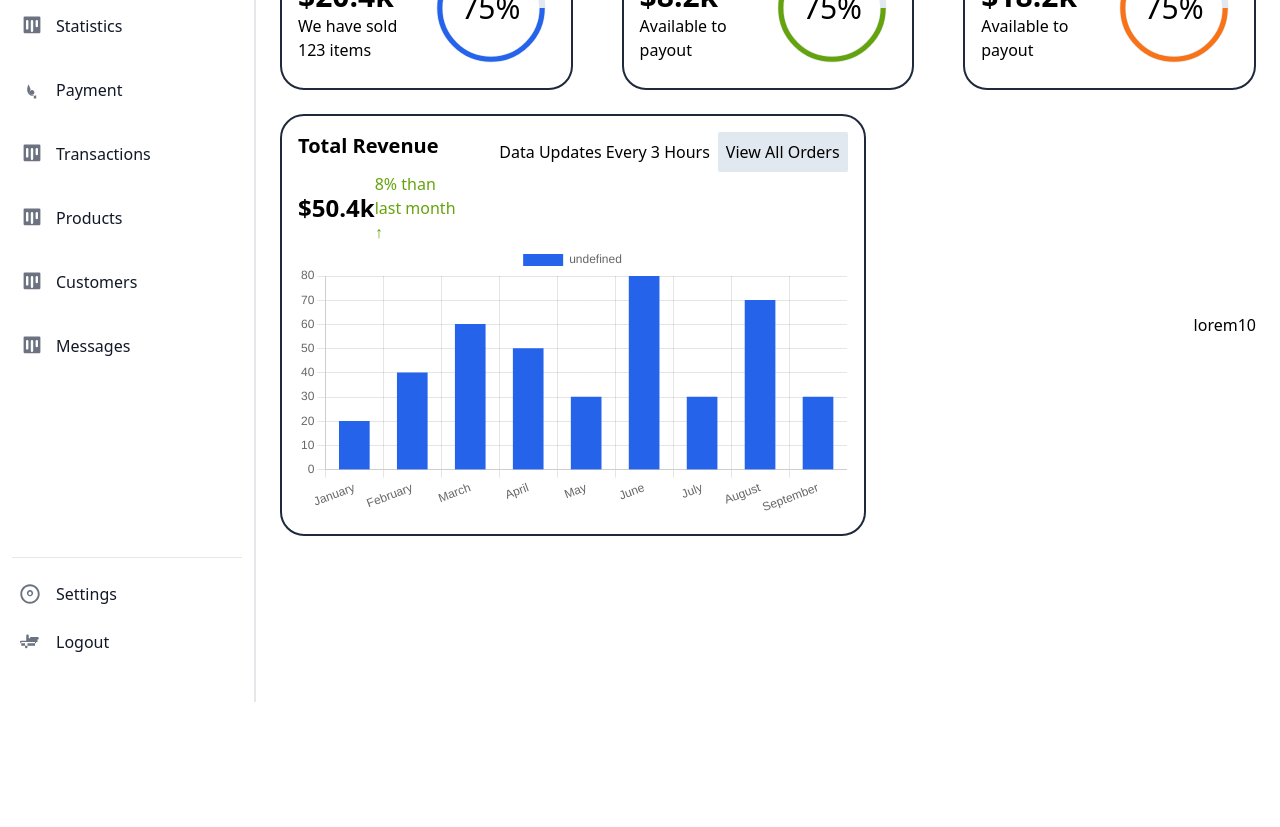
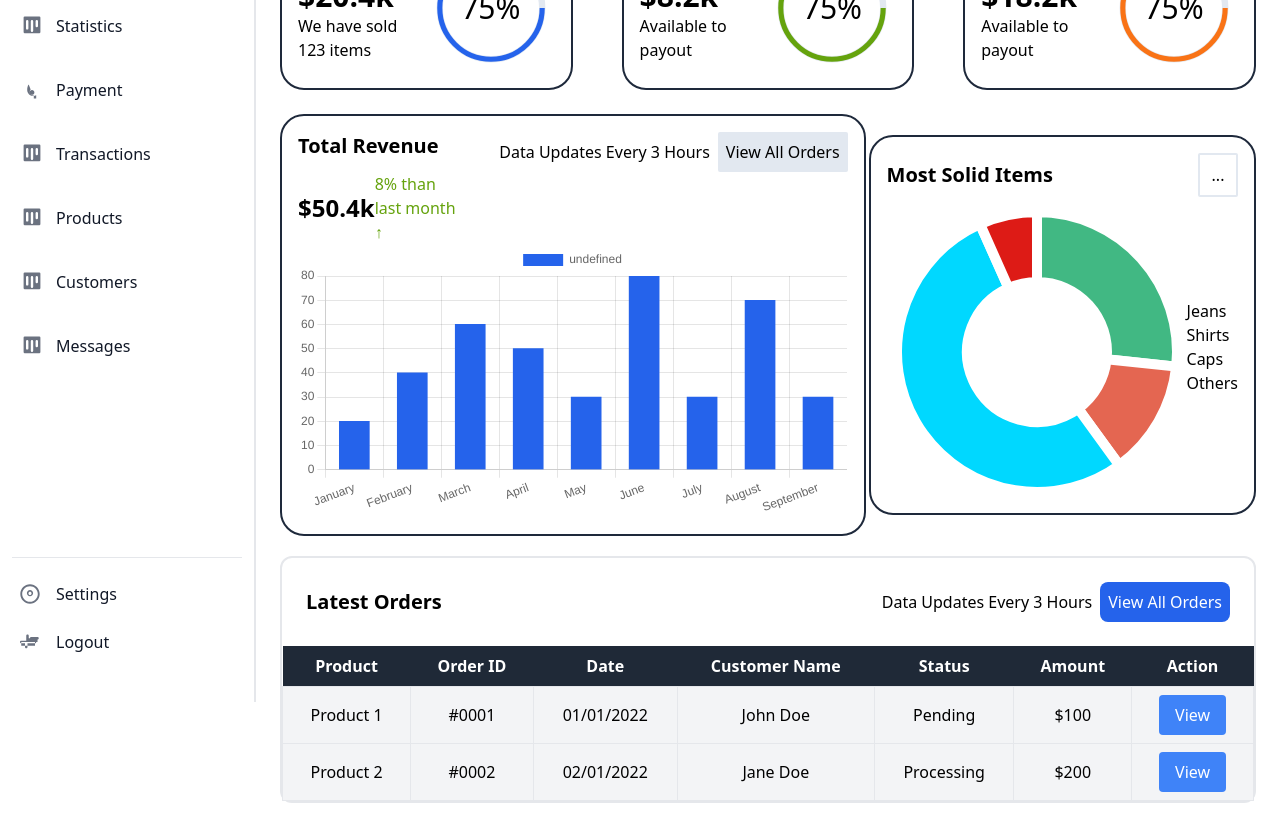
Before and after one commit to piesieomane/finance-dashboard, a Vue app: page /dashboard in a window 1280 px wide. Shown: the part 180-1007 px from the top of the page. Before the commit the page ends 882 px from the top, so only its background shows below. Built offline with nearby package versions, Linux system fonts and the light colour scheme.

Commit message:
Create dashboard component

```diff
--- /dev/null
+++ b/src/components/SolidChart.vue
@@ -0,0 +1,39 @@
+<script>
+import { Chart as ChartJS, ArcElement, Tooltip, Legend } from "chart.js";
+import { Doughnut } from "vue-chartjs";
+import * as chartConfig from "./chartConfig.js";
+
+ChartJS.register(ArcElement, Tooltip, Legend);
+
+export default {
+  //   name: "SolidChart",
+  components: {
+    Doughnut,
+  },
+  data() {
+    return chartConfig;
+  },
+};
+</script>
+
+<template>
+  <div class="flex flex-col items-center justify-between">
+    <div class="flex flex-row items-center w-full justify-between">
+      <h1 class="text-xl font-bold">Most Solid Items</h1>
+      <button class="w-10 border-2 border-[#e2e8f0] p-2 rounded-sm">...</button>
+    </div>
+    <div class="flex flex-row items-center">
+      <div>
+        <Doughnut :data="data" :options="options" />
+      </div>
+      <div>
+        <ul>
+          <li>Jeans</li>
+          <li>Shirts</li>
+          <li>Caps</li>
+          <li>Others</li>
+        </ul>
+      </div>
+    </div>
+  </div>
+</template>
--- /dev/null
+++ b/src/components/Table.vue
@@ -0,0 +1,65 @@
+<script>
+export default {
+  // name: Orders,
+};
+</script>
+<template>
+  <div
+    class="flex flex-col w-full items-center justify-between mt-5 border-2 rounded-xl"
+  >
+    <div class="flex flex-row justify-between w-full items-center">
+      <div class="flex flex-row justify-between w-full items-center p-6">
+        <h2 class="text-xl font-bold">Latest Orders</h2>
+        <div class="flex flex-row items-center justify-between">
+          <p class="mr-2">Data Updates Every 3 Hours</p>
+          <button class="bg-[#2563eb] p-2 rounded-lg text-white">
+            View All Orders
+          </button>
+        </div>
+      </div>
+    </div>
+    <div class="w-full">
+      <table class="table-auto w-full text-center">
+        <thead>
+          <tr class="bg-gray-800 text-white">
+            <th class="px-4 py-2">Product</th>
+            <th class="px-4 py-2">Order ID</th>
+            <th class="px-4 py-2">Date</th>
+            <th class="px-4 py-2">Customer Name</th>
+            <th class="px-4 py-2">Status</th>
+            <th class="px-4 py-2">Amount</th>
+            <th class="px-4 py-2">Action</th>
+          </tr>
+        </thead>
+        <tbody>
+          <tr class="bg-gray-100">
+            <td class="border px-4 py-2">Product 1</td>
+            <td class="border px-4 py-2">#0001</td>
+            <td class="border px-4 py-2">01/01/2022</td>
+            <td class="border px-4 py-2">John Doe</td>
+            <td class="border px-4 py-2">Pending</td>
+            <td class="border px-4 py-2">$100</td>
+            <td class="border px-4 py-2">
+              <button class="bg-blue-500 text-white py-2 px-4 rounded">
+                View
+              </button>
+            </td>
+          </tr>
+          <tr class="bg-gray-100">
+            <td class="border px-4 py-2">Product 2</td>
+            <td class="border px-4 py-2">#0002</td>
+            <td class="border px-4 py-2">02/01/2022</td>
+            <td class="border px-4 py-2">Jane Doe</td>
+            <td class="border px-4 py-2">Processing</td>
+            <td class="border px-4 py-2">$200</td>
+            <td class="border px-4 py-2">
+              <button class="bg-blue-500 text-white py-2 px-4 rounded">
+                View
+              </button>
+            </td>
+          </tr>
+        </tbody>
+      </table>
+    </div>
+  </div>
+</template>
--- /dev/null
+++ b/src/components/chartConfig.js
@@ -0,0 +1,21 @@
+export const data = {
+  //labels: ["VueJs", "EmberJs", "ReactJs", "AngularJs"],
+  datasets: [
+    {
+      backgroundColor: ["#41B883", "#E46651", "#00D8FF", "#DD1B16"],
+      data: [40, 20, 80, 10],
+      hoverOffset: 20,
+      borderWidth: 10,
+      cutout: 70,
+    },
+  ],
+  options: {
+    responsive: true,
+    cutout: 70,
+  },
+};
+
+export const options = {
+  responsive: true,
+  maintainAspectRatio: false,
+};
--- a/src/views/DashboardView.vue
+++ b/src/views/DashboardView.vue
@@ -1,10 +1,14 @@
 <script>
 import Hi from "../components/Hi.vue";
 import RevenueVue from "../components/Revenue.vue";
+import SolidChart from "../components/SolidChart.vue"
+import Orders from "../components/Table.vue";
 export default {
   components: {
     Hi,
     RevenueVue,
+    SolidChart,
+    Orders,
   },
   data() {
     return {
@@ -86,7 +90,10 @@ export default {
         </div>
         <RevenueVue />
       </div>
-      <div class="'w-[30%]'"><p>lorem10</p></div>
+      <div class=" border-spacing-1 border-2 border-slate-800 rounded-3xl p-4"><SolidChart/></div>
+    </div>
+    <div>
+      <Orders />
     </div>
   </div>
 </template>
```
